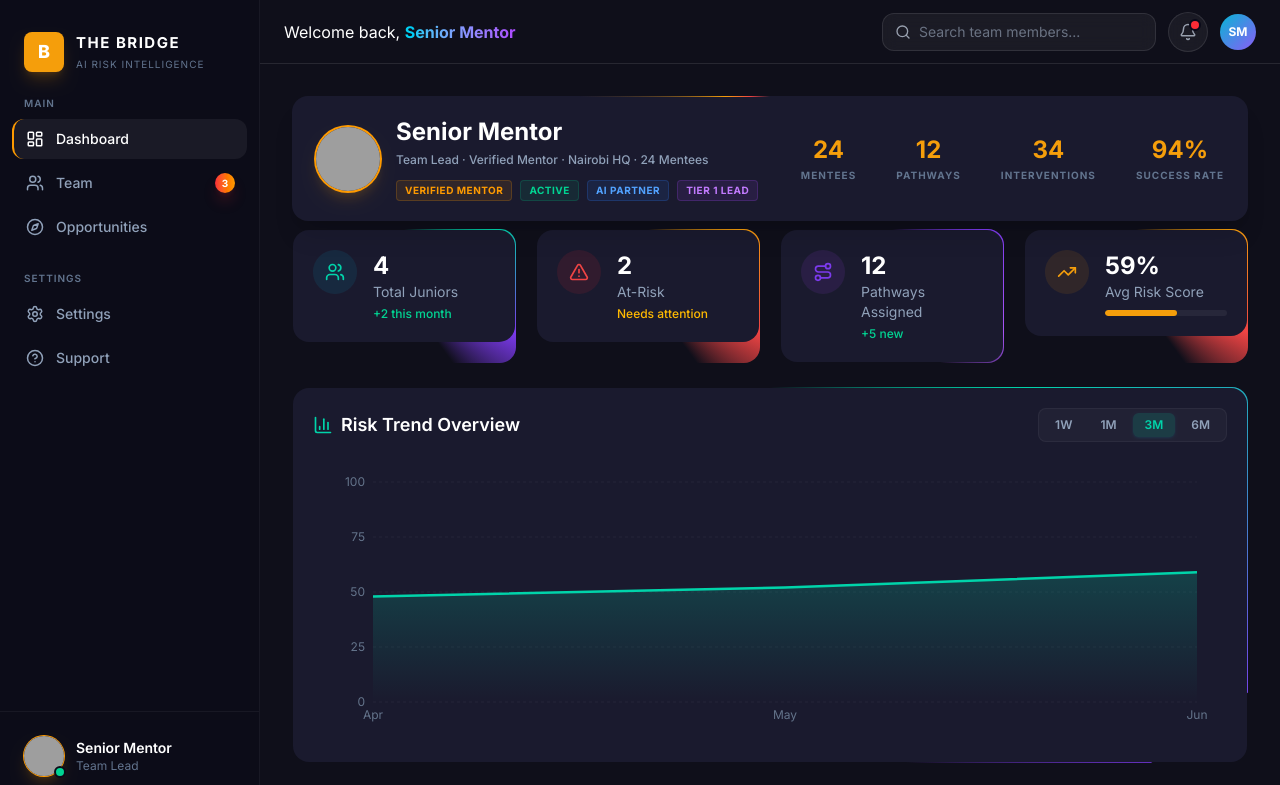
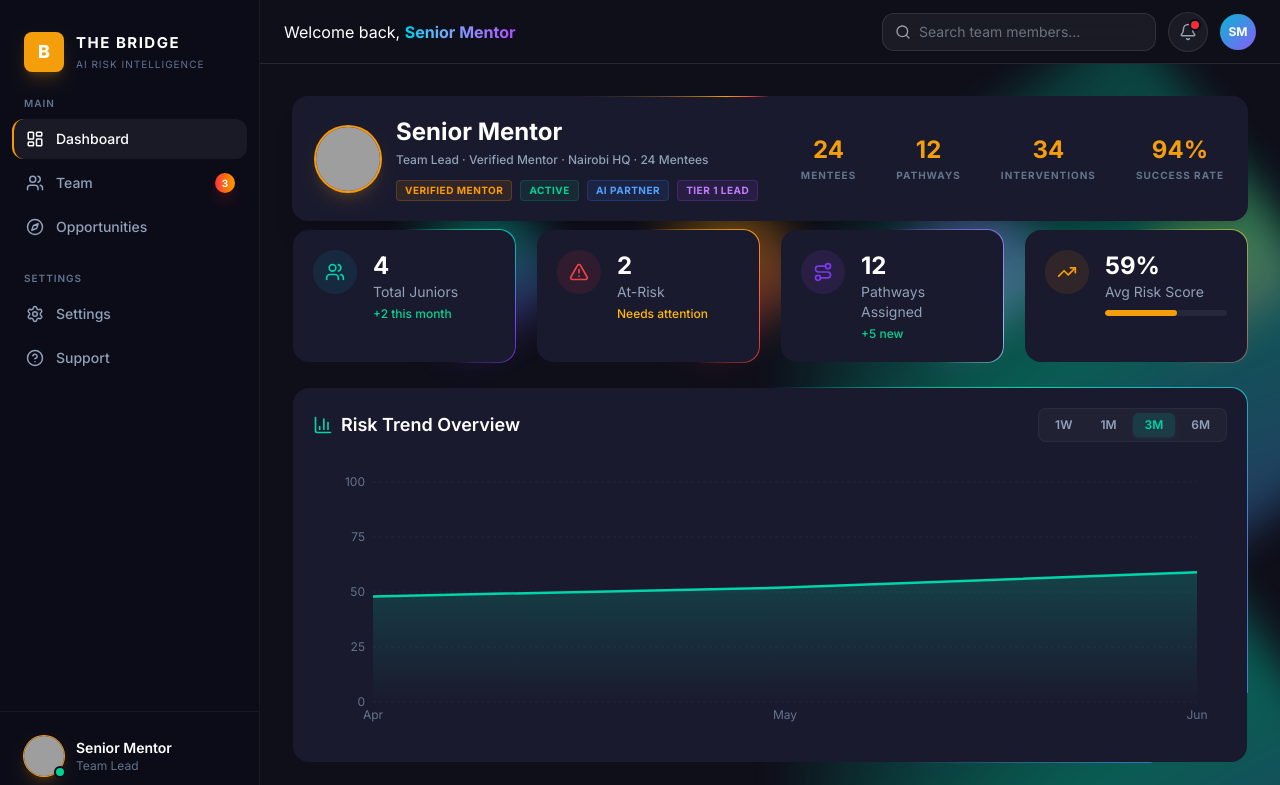
Before and after one commit to Steph-404/AI_Risk_Dashboard, a React (Vite) app: page / in a window 1280 px wide. Shown: the top 785 px of the page. Built offline with nearby package versions, Linux system fonts and the light colour scheme; grey boxes are pictures that could not be loaded.

Commit message:
feat: replace buggy WebKit gradient bleed with deliberate, controlled glowing aura reduced by 50% size, and brighten purple glow to match others

```diff
--- a/src/components/AnimatedCard.jsx
+++ b/src/components/AnimatedCard.jsx
@@ -3,7 +3,7 @@ import { motion } from 'framer-motion';
 const VARIANT_GRADIENTS = {
   cyan: 'conic-gradient(from 0deg, transparent 0%, transparent 60%, #00D4AA 75%, #7C3AED 90%, transparent 100%)',
   purple:
-    'conic-gradient(from 0deg, transparent 0%, transparent 60%, #7C3AED 75%, #a855f7 90%, transparent 100%)',
+    'conic-gradient(from 0deg, transparent 0%, transparent 60%, #a855f7 75%, #d8b4fe 90%, transparent 100%)',
   amber:
     'conic-gradient(from 0deg, transparent 0%, transparent 60%, #F59E0B 75%, #EF4444 90%, transparent 100%)',
 };
@@ -19,8 +19,7 @@ export default function AnimatedCard({
 
   return (
     <motion.div
-      className={`relative rounded-2xl p-[1px] overflow-hidden ${className}`}
-      style={{ transform: 'translateZ(0)', isolation: 'isolate' }}
+      className={`relative rounded-2xl p-[1px] ${className}`}
       initial={{ opacity: 0, y: 20 }}
       animate={{ opacity: 1, y: 0 }}
       transition={{
@@ -34,20 +33,32 @@ export default function AnimatedCard({
           : undefined
       }
     >
-      {/* Rotating gradient border */}
+      {/* Deliberate blurred glowing aura (50% size of original glitch) */}
       <motion.div
-        className="absolute inset-[-50%]"
+        className="absolute inset-[-15%] opacity-40 blur-[20px]"
         style={{ background: gradient }}
         animate={{ rotate: 360 }}
-        transition={{
-          duration: 4,
-          repeat: Infinity,
-          ease: 'linear',
-        }}
+        transition={{ duration: 4, repeat: Infinity, ease: 'linear' }}
       />
 
+      {/* Crisp 1px border (robust WebKit clip) */}
+      <div
+        className="absolute inset-0 rounded-2xl overflow-hidden pointer-events-none"
+        style={{
+          maskImage: 'linear-gradient(white, white)',
+          WebkitMaskImage: 'linear-gradient(white, white)'
+        }}
+      >
+        <motion.div
+          className="absolute inset-[-50%]"
+          style={{ background: gradient }}
+          animate={{ rotate: 360 }}
+          transition={{ duration: 4, repeat: Infinity, ease: 'linear' }}
+        />
+      </div>
+
       {/* Card content */}
-      <div className="relative z-10 rounded-2xl bg-[#1A1A2E] p-5">
+      <div className="relative z-10 h-full rounded-2xl bg-[#1A1A2E] p-5">
         {children}
       </div>
     </motion.div>
```
